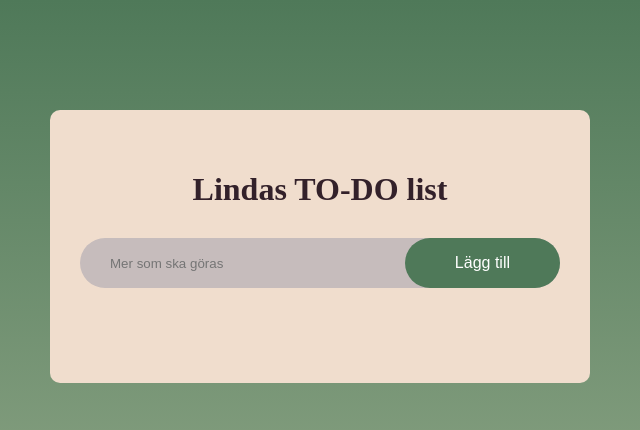
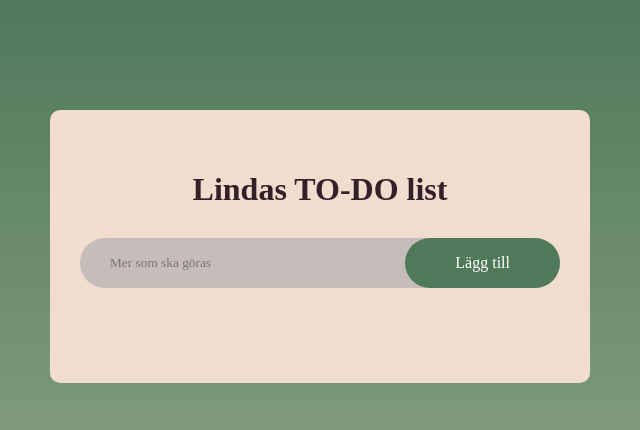
Before and after one commit to LindaMU24/V40-Examination, a plain HTML site: page index.html in a window 1280 px wide. Shown: the top 430 px of the page, 320-960 px from the left. Drawn offline with Linux system fonts and the light colour scheme.

Commit message:
justerat font

```diff
--- a/style.css
+++ b/style.css
@@ -1,6 +1,6 @@
 * {
     box-sizing: border-box;
-    font-family: "Poppins" sans-serif;
+    font-family: Helvetica sans-serif;
 }
 body {
     margin: 0;
```
Also changed, not shown: index.html (+0 -1 lines).
